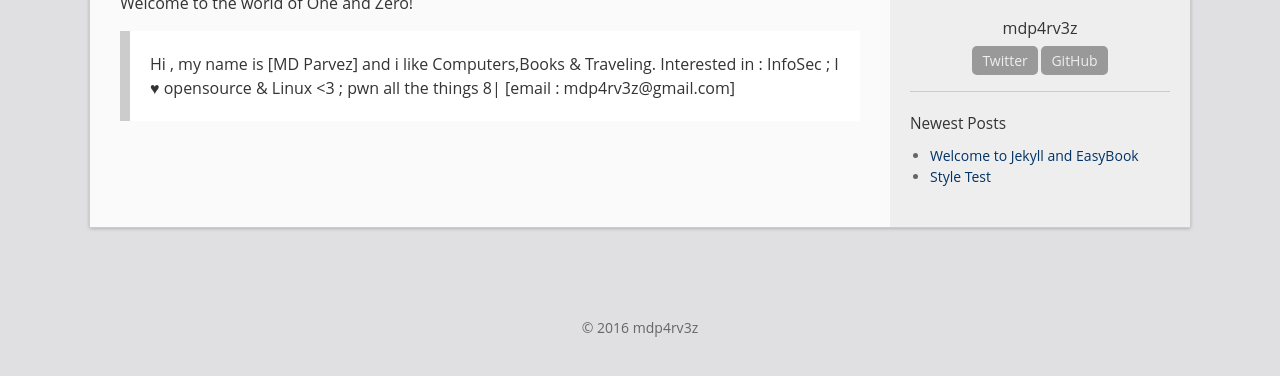
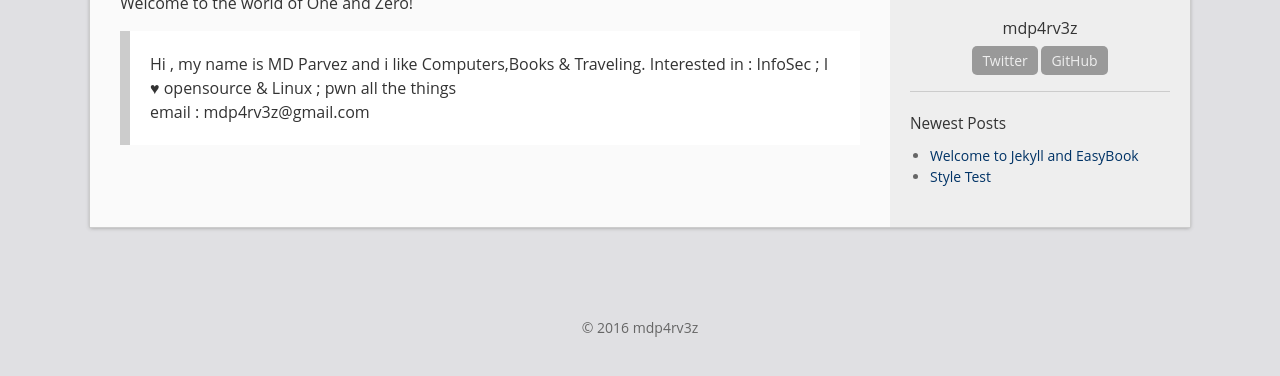
Before and after one commit to tuxb0y/tuxb0y.github.io, a Jekyll site: the page built from about.md, in a window 1280 px wide, cut to the strip 261-637 px from the top of the page. Built offline with Jekyll 4.4.1, drawn with Linux system fonts in a browser that asks for light colours.

Commit message:
Update about.md

```diff
--- a/about.md
+++ b/about.md
@@ -5,6 +5,6 @@ permalink: /about/
 ---
 
 Welcome to the world of One and Zero!
-> Hi , my name is [MD Parvez] and i like Computers,Books & Traveling.
->Interested in : InfoSec ; I ♥ opensource & Linux <3 ; pwn all the things 8|
->[email : mdp4rv3z@gmail.com]
+> Hi , my name is MD Parvez and i like Computers,Books & Traveling.
+Interested in : InfoSec ; I ♥ opensource & Linux ; pwn all the things  <br>
+email : mdp4rv3z@gmail.com
```
